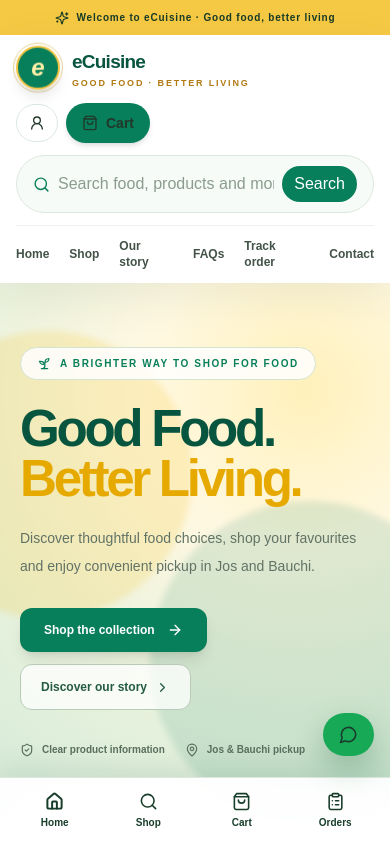
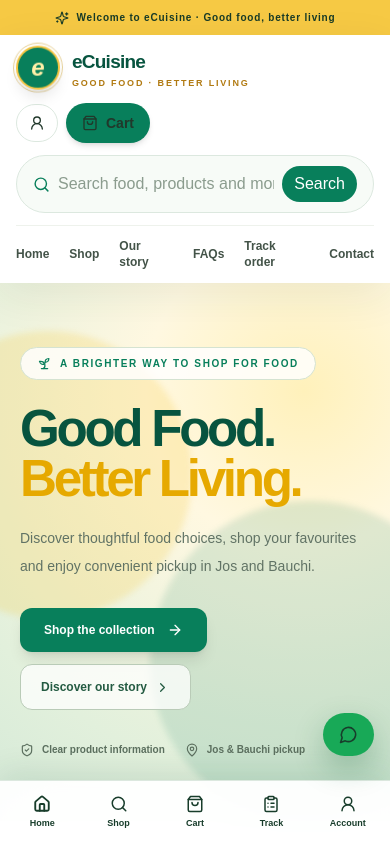
Before and after one commit to ecuisinefoods-collab/ecuisinefoods, a Next.js app: page / in a window 390 px wide. Shown: the top 844 px of the page. Built offline with nearby package versions, Linux system fonts and the light colour scheme; no server answers; the database is empty.

Commit message:
Add customer account to the mobile storefront navigation

```diff
--- a/src/components/mobile-store-nav.tsx
+++ b/src/components/mobile-store-nav.tsx
@@ -2,12 +2,18 @@
 
 import Link from "next/link";
 import { usePathname } from "next/navigation";
-import { Home, Search, ShoppingBag, ClipboardList } from "lucide-react";
+import { Home, Search, ShoppingBag, ClipboardList, UserRound } from "lucide-react";
 
-const items=[{href:"/",label:"Home",icon:Home},{href:"/shop",label:"Shop",icon:Search},{href:"/cart",label:"Cart",icon:ShoppingBag},{href:"/track",label:"Orders",icon:ClipboardList}];
+const items=[
+  {href:"/",label:"Home",icon:Home},
+  {href:"/shop",label:"Shop",icon:Search},
+  {href:"/cart",label:"Cart",icon:ShoppingBag},
+  {href:"/track",label:"Track",icon:ClipboardList},
+  {href:"/account",label:"Account",icon:UserRound},
+];
 export function MobileStoreNav(){
  const pathname=usePathname();
- return <nav aria-label="Mobile shopping navigation" className="mobile-store-nav fixed inset-x-0 bottom-0 z-[60] grid grid-cols-4 border-t border-[#dce8df] bg-white/95 px-2 pb-[max(env(safe-area-inset-bottom),8px)] pt-2 shadow-[0_-8px_30px_rgba(8,70,45,.10)] backdrop-blur-xl sm:hidden">
- {items.map(item=>{const active=item.href==="/"?pathname==="/":pathname===item.href||pathname.startsWith(item.href+"/");const Icon=item.icon;return <Link key={item.href} href={item.href} aria-current={active?"page":undefined} className={"flex flex-col items-center gap-1 rounded-xl py-1.5 text-[10px] font-bold "+(active?"text-[#087f5b]":"text-[#7d8d80]")}><Icon size={19} strokeWidth={active?2.5:2}/>{item.label}</Link>})}
+ return <nav aria-label="Mobile shopping navigation" className="mobile-store-nav fixed inset-x-0 bottom-0 z-[60] grid grid-cols-5 border-t border-[#dce8df] bg-white/95 px-1 pb-[max(env(safe-area-inset-bottom),8px)] pt-2 shadow-[0_-8px_30px_rgba(8,70,45,.10)] backdrop-blur-xl sm:hidden">
+ {items.map(item=>{const active=item.href==="/" ? pathname==="/" : pathname===item.href||pathname.startsWith(item.href+"/");const Icon=item.icon;return <Link key={item.href} href={item.href} aria-current={active?"page":undefined} className={"flex flex-col items-center gap-1 rounded-xl py-1.5 text-[9px] font-bold "+(active?"text-[#087f5b]":"text-[#7d8d80]")}><Icon size={18} strokeWidth={active?2.5:2}/>{item.label}</Link>})}
  </nav>;
 }
```
